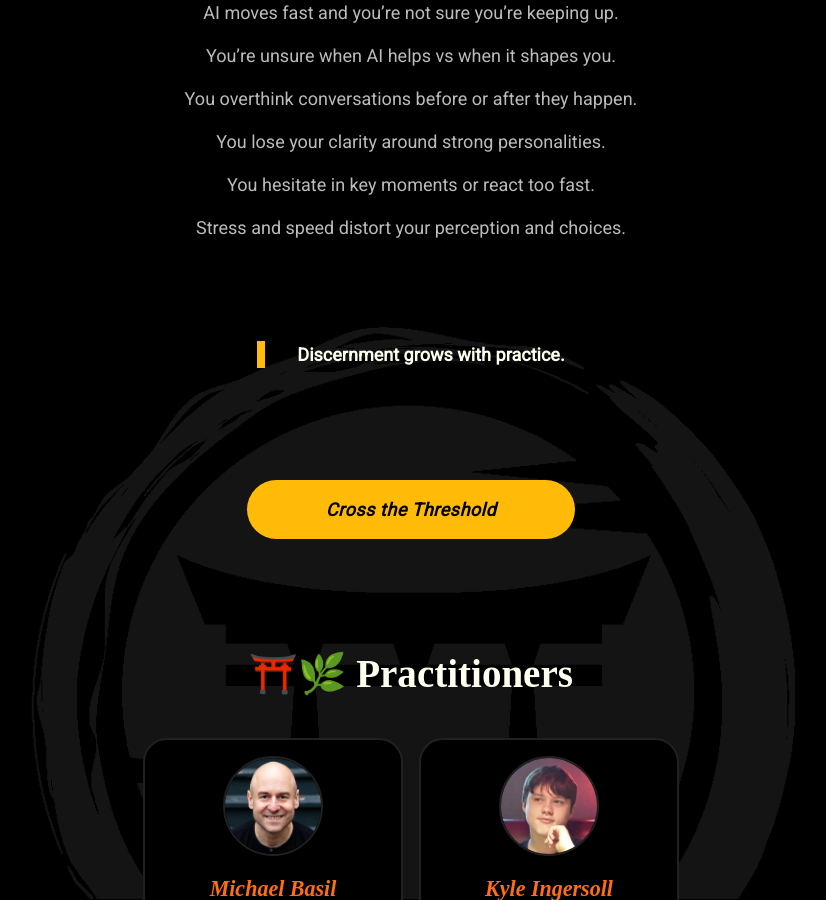
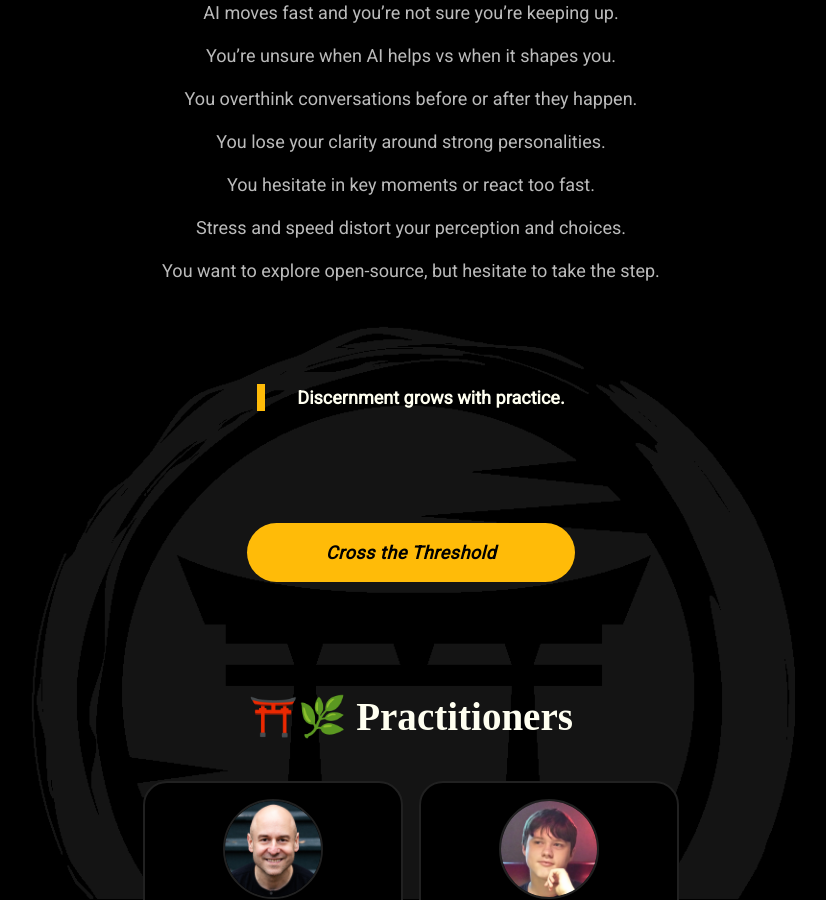
Before and after one commit to mindset-dojo/mindset-dojo.github.io, a Jekyll site: the page built from mission.md, in a window 1280 px wide and 900 px high, scrolled down 1291 px. Shown: the whole window, without its empty margins (229-1055 px from the left). Built offline with Jekyll 4.4.1, drawn with Linux system fonts in a browser that asks for light colours; some web fonts are replaced.

Commit message:
refactor(page): mission continuous discernment

```diff
--- a/_data/sections/mission.yaml
+++ b/_data/sections/mission.yaml
@@ -45,6 +45,7 @@ sections:
         - "You lose your clarity around strong personalities."
         - "You hesitate in key moments or react too fast."
         - "Stress and speed distort your perception and choices."
+        - "You want to explore open-source, but hesitate to take the step."
   - type: quote
     data:
       text: "Discernment grows with practice."
```
